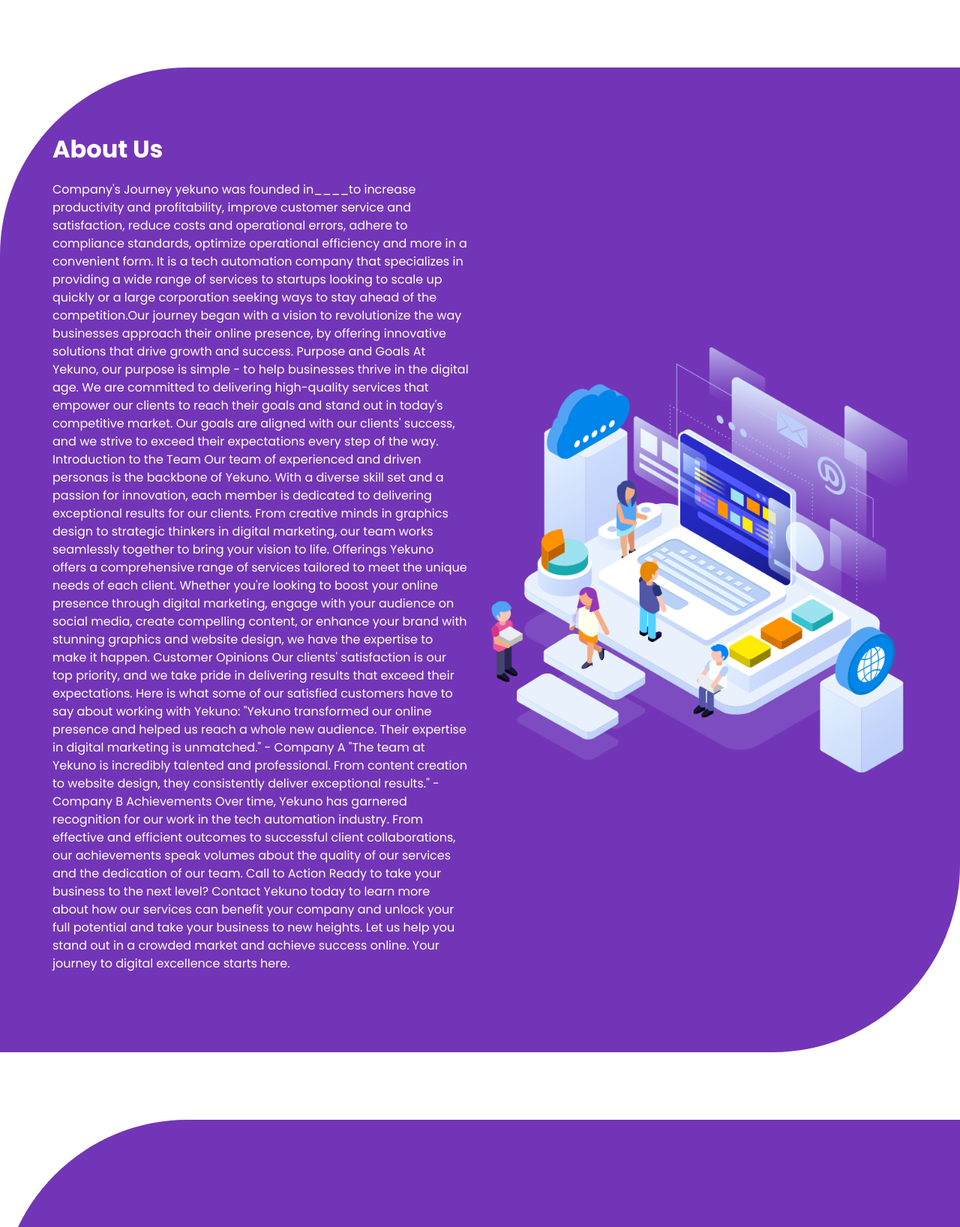
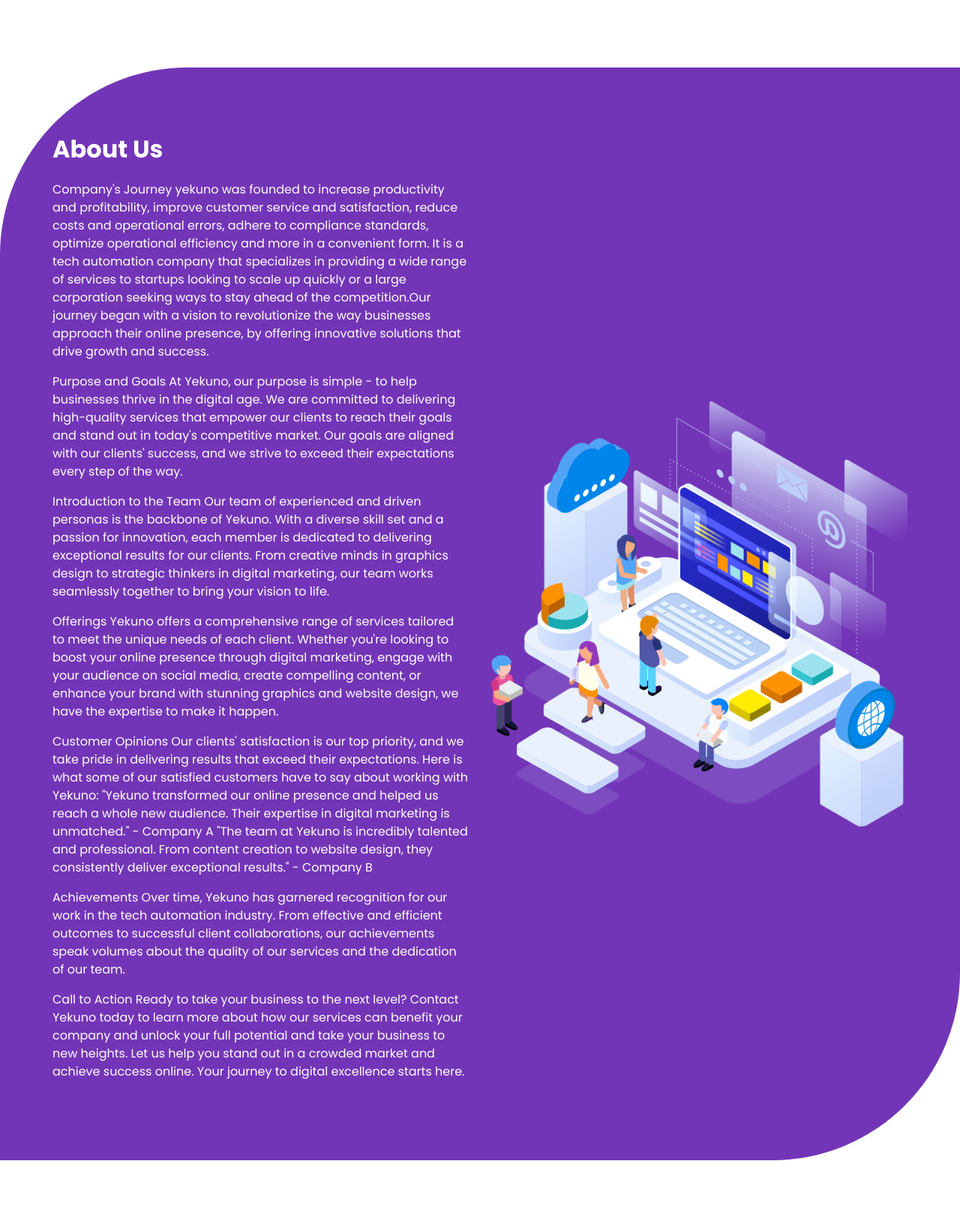
Before and after one commit to avocado-beans/nexusdev, a Flask app: page /about in a window 1280 px wide. Shown: the part 76-1712 px from the top of the page at 75% size. Run offline with Flask 3, Linux system fonts and the light colour scheme; some libraries are stand-ins or nearby versions.

Commit message:
Update about.html

```diff
--- a/templates/about.html
+++ b/templates/about.html
@@ -82,20 +82,24 @@
             </div>
             <p>
               Company's Journey
-yekuno was founded in____to increase productivity and profitability, improve customer service and satisfaction, reduce costs and operational errors, adhere to compliance standards, optimize operational efficiency and more in a convenient form. It is a tech automation company that specializes in providing a wide range of services to startups looking to scale up quickly or a large corporation seeking ways to stay ahead of the competition.Our journey began with a vision to revolutionize the way businesses approach their online presence, by offering innovative solutions that drive growth and success.
-
+yekuno was founded to increase productivity and profitability, improve customer service and satisfaction, reduce costs and operational errors, adhere to compliance standards, optimize operational efficiency and more in a convenient form. It is a tech automation company that specializes in providing a wide range of services to startups looking to scale up quickly or a large corporation seeking ways to stay ahead of the competition.Our journey began with a vision to revolutionize the way businesses approach their online presence, by offering innovative solutions that drive growth and success.
+            </p>
+            <p>
 Purpose and Goals
 
 At Yekuno, our purpose is simple - to help businesses thrive in the digital age. We are committed to delivering high-quality services that empower our clients to reach their goals and stand out in today's competitive market. Our goals are aligned with our clients' success, and we strive to exceed their expectations every step of the way.
-
+</p>
+            <p>
 Introduction to the Team
 
 Our team of experienced and driven personas is the backbone of Yekuno. With a diverse skill set and a passion for innovation, each member is dedicated to delivering exceptional results for our clients. From creative minds in graphics design to strategic thinkers in digital marketing, our team works seamlessly together to bring your vision to life.
-
+</p>
+            <P>
 Offerings
 
 Yekuno offers a comprehensive range of services tailored to meet the unique needs of each client. Whether you're looking to boost your online presence through digital marketing, engage with your audience on social media, create compelling content, or enhance your brand with stunning graphics and website design, we have the expertise to make it happen.
-
+</p>
+            <P>
 Customer Opinions
 
 Our clients' satisfaction is our top priority, and we take pride in delivering results that exceed their expectations. Here is what some of our satisfied customers have to say about working with Yekuno:
@@ -103,11 +107,13 @@ Our clients' satisfaction is our top priority, and we take pride in delivering r
 "Yekuno transformed our online presence and helped us reach a whole new audience. Their expertise in digital marketing is unmatched." - Company A
 
 "The team at Yekuno is incredibly talented and professional. From content creation to website design, they consistently deliver exceptional results." - Company B
-
+ </p>
+            <P>
 Achievements
 
 Over time, Yekuno has garnered recognition for our work in the tech automation industry. From effective and efficient outcomes to successful client collaborations, our achievements speak volumes about the quality of our services and the dedication of our team.
-
+</p>
+            <p>
 Call to Action
 
 Ready to take your business to the next level? Contact Yekuno today to learn more about how our services can benefit your company and unlock your full potential and take your business to new heights. Let us help you stand out in a crowded market and achieve success online. Your journey to digital excellence starts here.
```
